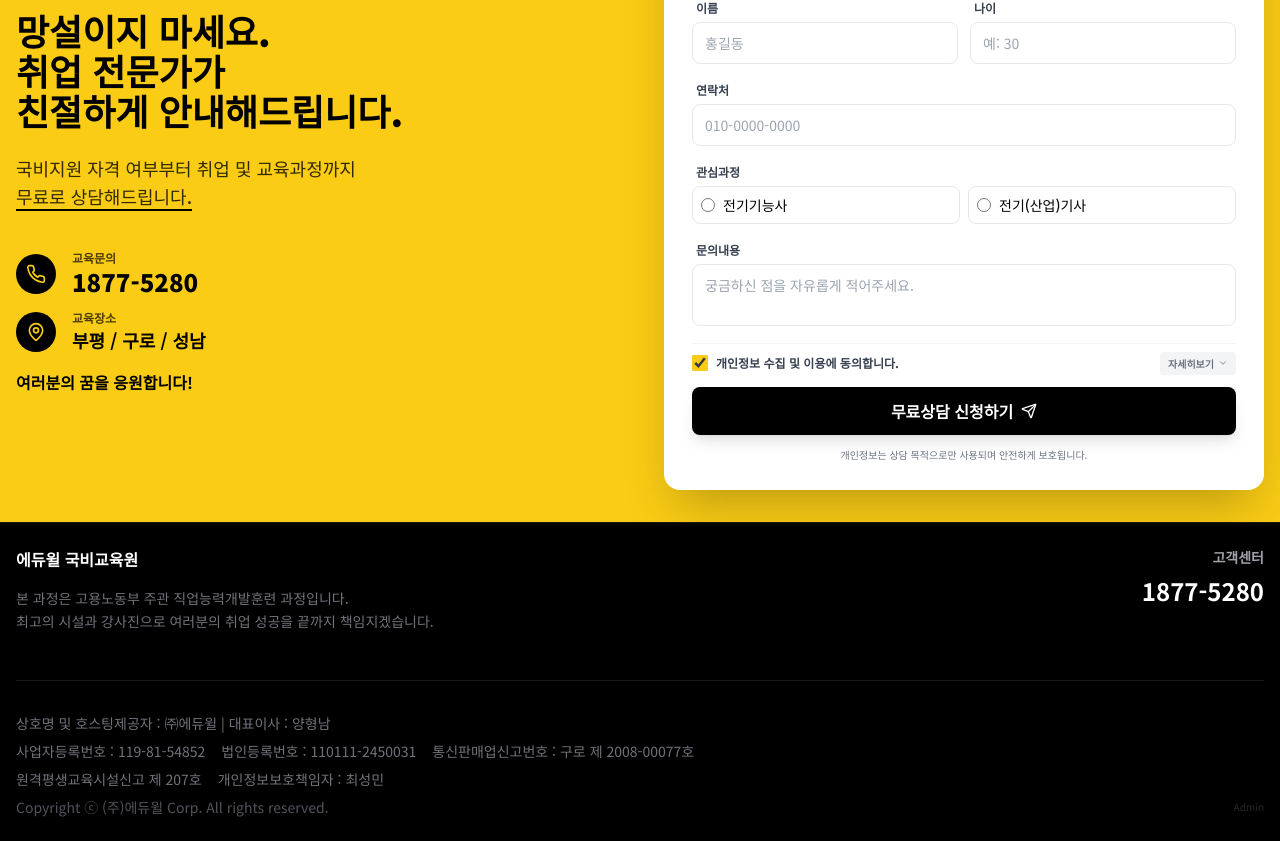
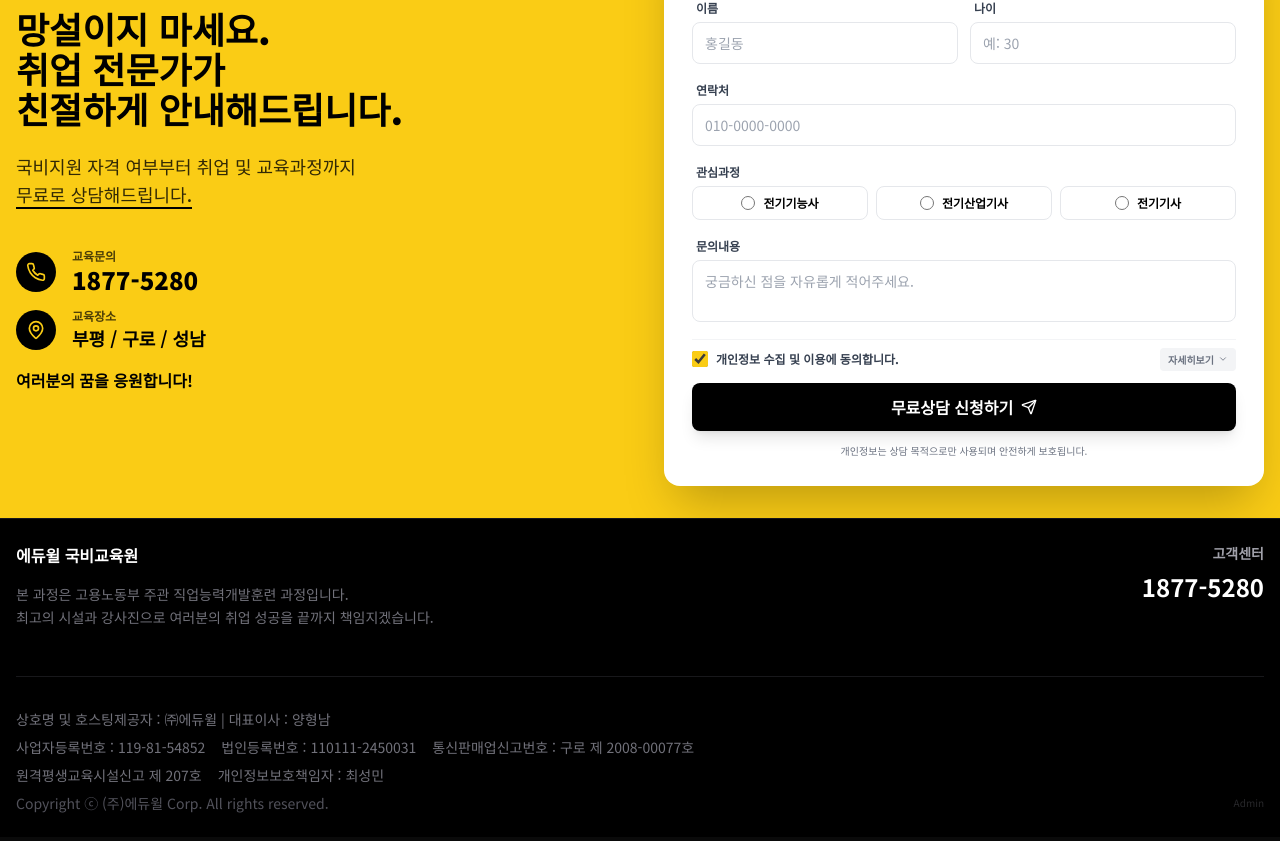
Before and after one commit to dvdkkk/electricity_eduwill, a React (Vite) app: page / in a window 1280 px wide. Shown: the part 8010-8851 px from the top of the page. Built offline with nearby package versions, Linux system fonts and the light colour scheme; no server answers.

Commit message:
feat: Improve consultation form course selection
Adjust the layout for course selection radio buttons to be responsive, allowing them to wrap on smaller screens and ensuring better usability.

```diff
--- a/components/ConsultationForm.tsx
+++ b/components/ConsultationForm.tsx
@@ -179,14 +179,18 @@ export const ConsultationForm: React.FC = () => {
 
                   <div className="space-y-1">
                       <label className="text-xs font-bold text-gray-700 ml-1">관심과정</label>
-                      <div className="flex gap-2">
-                          <label className="flex items-center gap-2 p-2 border rounded-lg cursor-pointer hover:bg-gray-50 flex-1">
+                      <div className="flex flex-wrap gap-2">
+                          <label className="flex items-center gap-2 p-2 border rounded-lg cursor-pointer hover:bg-gray-50 flex-1 min-w-[100px] justify-center">
                               <input type="radio" name="course" value="전기기능사" required className="accent-yellow-400 w-3.5 h-3.5" />
-                              <span className="text-sm font-medium">전기기능사</span>
+                              <span className="text-xs font-bold">전기기능사</span>
                           </label>
-                          <label className="flex items-center gap-2 p-2 border rounded-lg cursor-pointer hover:bg-gray-50 flex-1">
-                              <input type="radio" name="course" value="전기(산업)기사" className="accent-yellow-400 w-3.5 h-3.5" />
-                              <span className="text-sm font-medium">전기(산업)기사</span>
+                          <label className="flex items-center gap-2 p-2 border rounded-lg cursor-pointer hover:bg-gray-50 flex-1 min-w-[100px] justify-center">
+                              <input type="radio" name="course" value="전기산업기사" className="accent-yellow-400 w-3.5 h-3.5" />
+                              <span className="text-xs font-bold">전기산업기사</span>
+                          </label>
+                          <label className="flex items-center gap-2 p-2 border rounded-lg cursor-pointer hover:bg-gray-50 flex-1 min-w-[100px] justify-center">
+                              <input type="radio" name="course" value="전기기사" className="accent-yellow-400 w-3.5 h-3.5" />
+                              <span className="text-xs font-bold">전기기사</span>
                           </label>
                       </div>
                   </div>
```
